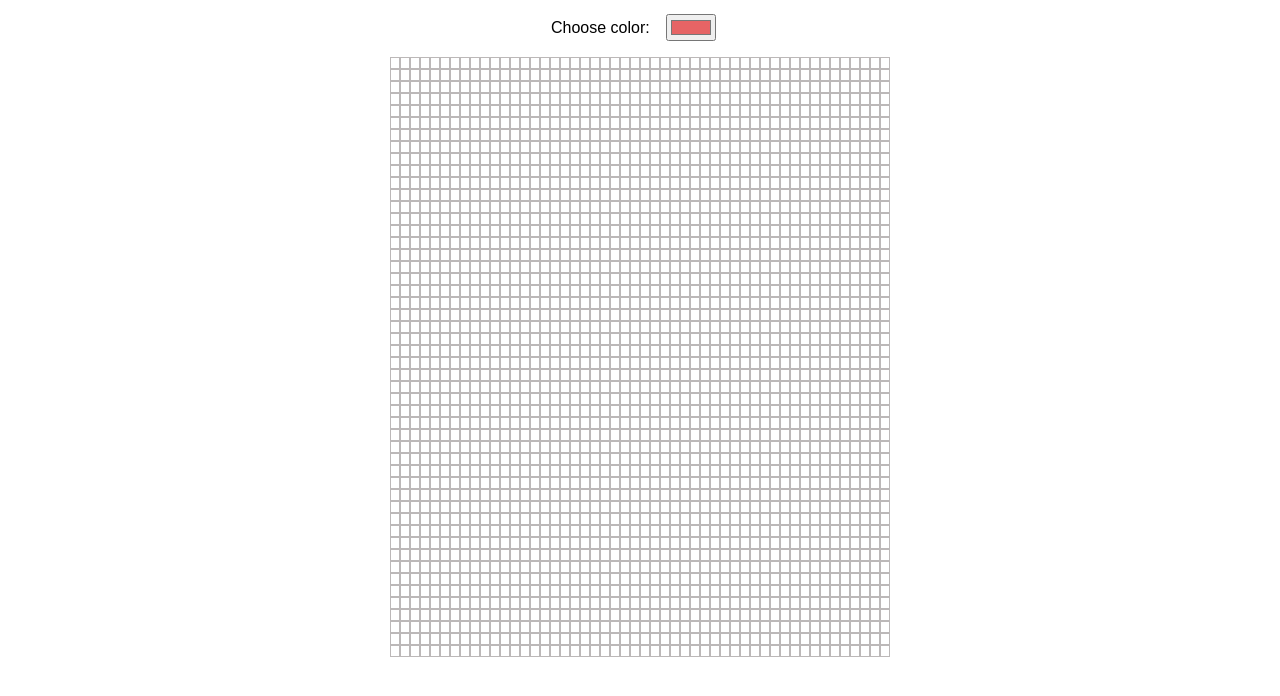
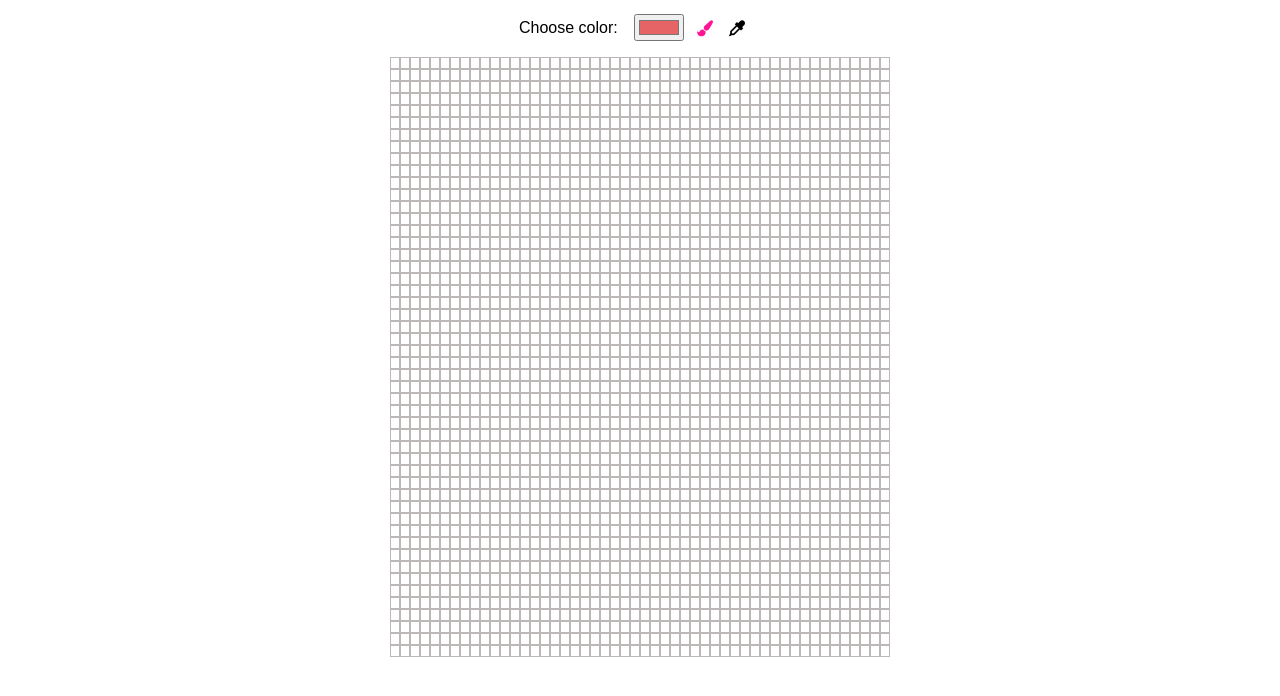
Before and after one commit to Anna21Tori/pixelart, a plain HTML site: page index.html in a window 1280 px wide. Both pictures are taken after a click on the link "Reset". Shown: the part 58-754 px from the top of the page. Drawn offline with Linux system fonts and the light colour scheme; a web font is replaced by a local one.

Commit message:
add tools

```diff
--- a/index.html
+++ b/index.html
@@ -10,6 +10,8 @@
 
         <!-- CSS file -->
         <link rel="stylesheet" href="style/style.css">
+        <link rel="stylesheet" href="https://cdnjs.cloudflare.com/ajax/libs/font-awesome/4.7.0/css/font-awesome.min.css">
+        <!-- JS file -->
         <script src="js/main.js"></script>
         <script src="js/pixel.js"></script>
     </head>
@@ -26,6 +28,8 @@
             <div id="panel">
                 <label for="color-input">Choose color:</label>
                 <input type="color" id="color-input" name="color-input" value="#e66465">
+                <i class="fa fa-paint-brush tools-paint" id="brush" onclick="main.setEnabled(this)"></i>
+                <i class="fa fa-eyedropper tools-paint" onclick="main.setEnabled(this)"></i>
             </div>
             <div id="canvas">
                 <div id="table">
--- a/js/main.js
+++ b/js/main.js
@@ -1,6 +1,7 @@
 var Main = {
     table: null,
     init : function(table){
+            this.enabledBrush();
             this.table = document.getElementById("table");
             for(var i=0; i<50;i++){
                 var row = document.createElement("div");
@@ -19,6 +20,20 @@ var Main = {
     },
     reset : function(){
         this.table.innerHTML = '';
+        this.resetColorToolsPaint();
         this.init();
+    },
+    enabledBrush: function(){
+        document.getElementById("brush").style.color = "deeppink";
+    },
+    resetColorToolsPaint: function(){
+        var tools = document.getElementsByClassName("tools-paint");
+        for(var i=0;i<tools.length;i++){
+            tools[i].style.color = "black";
+        }
+    },
+    setEnabled: function(e){
+        this.resetColorToolsPaint();
+        e.style.color = "deeppink";
     }
 }
```
